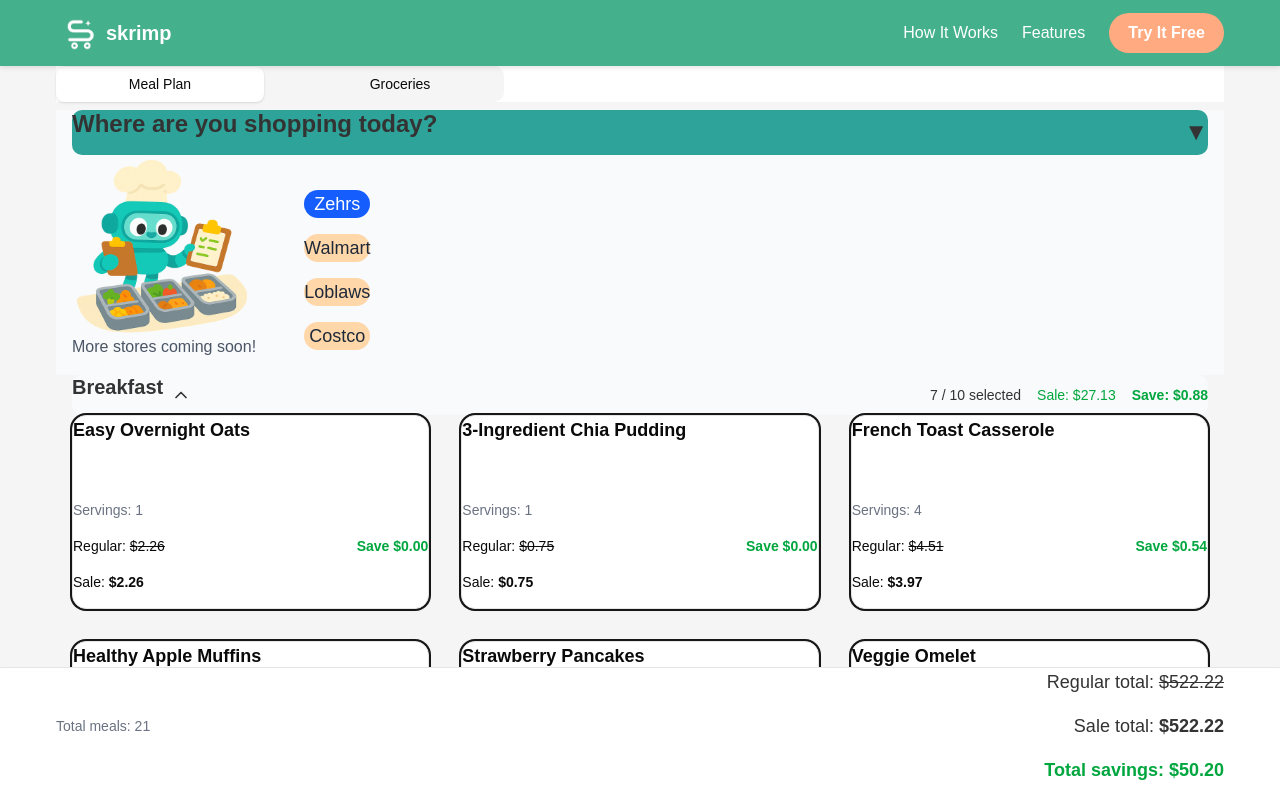
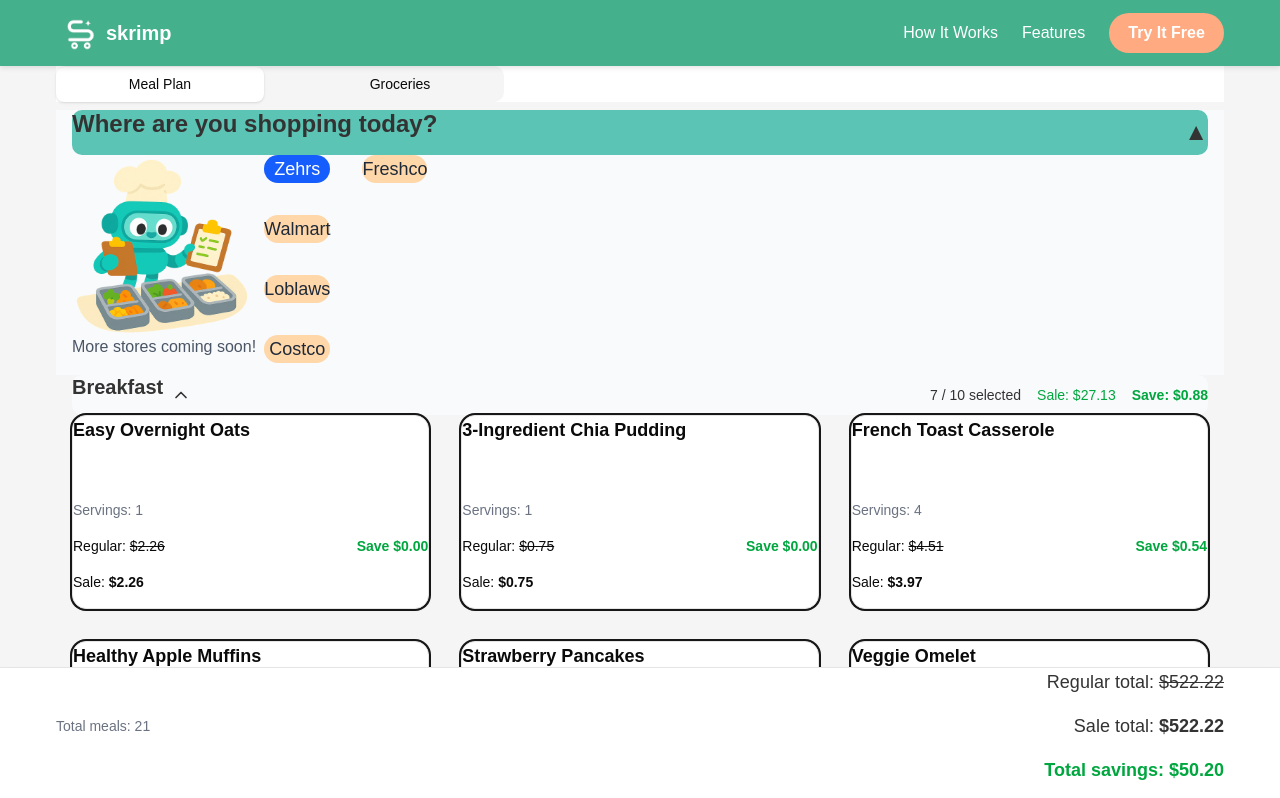
Before and after one commit to henliz/eCo-op, a Next.js app in the folder frontend/: page /plan in a window 1280 px wide. Shown: the top 798 px of the page. Built offline with nearby package versions, Linux system fonts and the light colour scheme.

Commit message:
Update StoreSelector.tsx

```diff
--- a/frontend/components/meal-planner/StoreSelector.tsx
+++ b/frontend/components/meal-planner/StoreSelector.tsx
@@ -3,59 +3,62 @@
 
 import React, { useState } from 'react';
 import Image from 'next/image';
+import { motion, AnimatePresence } from 'framer-motion';
 
 const STORES = [
   { id: 'zehrs',   name: 'Zehrs' },
   { id: 'walmart', name: 'Walmart' },
   { id: 'loblaws', name: 'Loblaws' },
   { id: 'costco',  name: 'Costco' },
+  { id: 'freshco', name: 'Freshco' },
 ];
 
 export default function StoreSelector() {
   const [selected, setSelected] = useState('zehrs');
-  const [isOpen, setIsOpen]     = useState(true);
+  const [isOpen, setIsOpen] = useState(true);
 
   return (
     <section className="py-16 bg-gray-50">
       <div className="container mx-auto">
-
         {/* ── Header Bar ── */}
         <div
+          onClick={() => setIsOpen(o => !o)}
           className="
             flex items-center justify-between
-            mb-8             /* space below header */
-            bg-[#2DA399]
+            mb-10
+            bg-[#5BC4B4]
             rounded-lg
-            px-6 py-4        /* horizontal + vertical padding */
+            px-6 py-4
+            cursor-pointer
           "
         >
-          {/* smaller on mobile, scales up at breakpoints */}
           <h2
             className="
               font-bold
-              text-sm         /* ~14px on <640px */
-              sm:text-base    /* ~16px on ≥640px */
-              md:text-lg      /* ~18px on ≥768px */
-              lg:text-xl      /* ~20px on ≥1024px */
-              xl:text-2xl     /* ~24px on ≥1280px */
+              text-xs sm:text-sm md:text-lg lg:text-xl xl:text-2xl
               leading-snug
+              whitespace-normal sm:whitespace-nowrap
             "
           >
             Where are you shopping today?
           </h2>
-
-          <button
-            aria-label={isOpen ? 'Collapse' : 'Expand'}
-            onClick={() => setIsOpen(o => !o)}
-            className="ml-4 text-2xl leading-none hover:text-gray-600"
-          >
-            {isOpen ? '▼' : '▲'}
-          </button>
+          <span className="text-2xl leading-none">
+            {isOpen ? '▲' : '▼'}
+          </span>
         </div>
 
-        {/* ── Collapsible Content ── */}
+        {/* ── Smoothly animated collapsible content ── */}
+        <AnimatePresence initial={false}>
           {isOpen && (
-          <div className="mt-6 flex flex-nowrap items-start gap-12 overflow-x-auto">
+            <motion.div
+              key="content"
+              initial={{ height: 0, opacity: 0 }}
+              animate={{ height: 'auto', opacity: 1 }}
+              exit={{ height: 0, opacity: 0 }}
+              transition={{ duration: 0.4, ease: [0.22, 1, 0.36, 1] }}
+              style={{ overflow: 'hidden' }}
+              className="mt-8 flex flex-nowrap items-start gap-2 overflow-x-auto"
+            >
               {/* ── Graphic & disclaimer ── */}
               <div className="flex-shrink-0 text-center">
                 <Image
@@ -68,9 +71,8 @@
                 <p className="mt-2 text-gray-600">More stores coming soon!</p>
               </div>
 
-            {/* ── Vertical pills ── */}
-            <div className="flex flex-col gap-4">
-            <small><br></br></small>
+              {/* ── TWO-COLUMN “pill” buttons, max 4 per col ── */}
+              <div className="grid grid-rows-4 grid-flow-col gap-x-1 gap-y-2">
                 {STORES.map(store => (
                   <button
                     key={store.id}
@@ -87,8 +89,9 @@
                   </button>
                 ))}
               </div>
-          </div>
+            </motion.div>
           )}
+        </AnimatePresence>
       </div>
     </section>
   );
```
Lines whose indentation alone changed are shown as unchanged.
